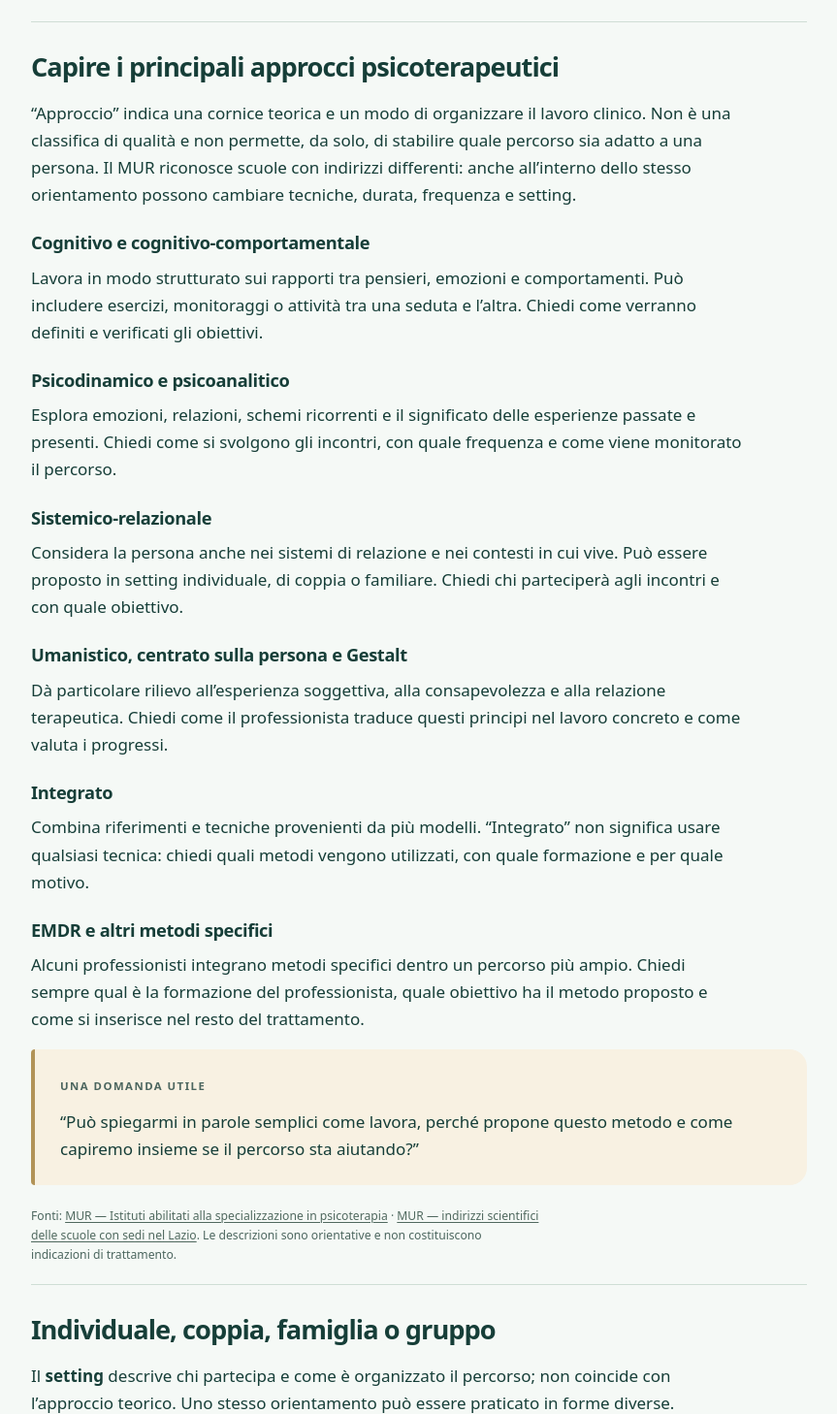
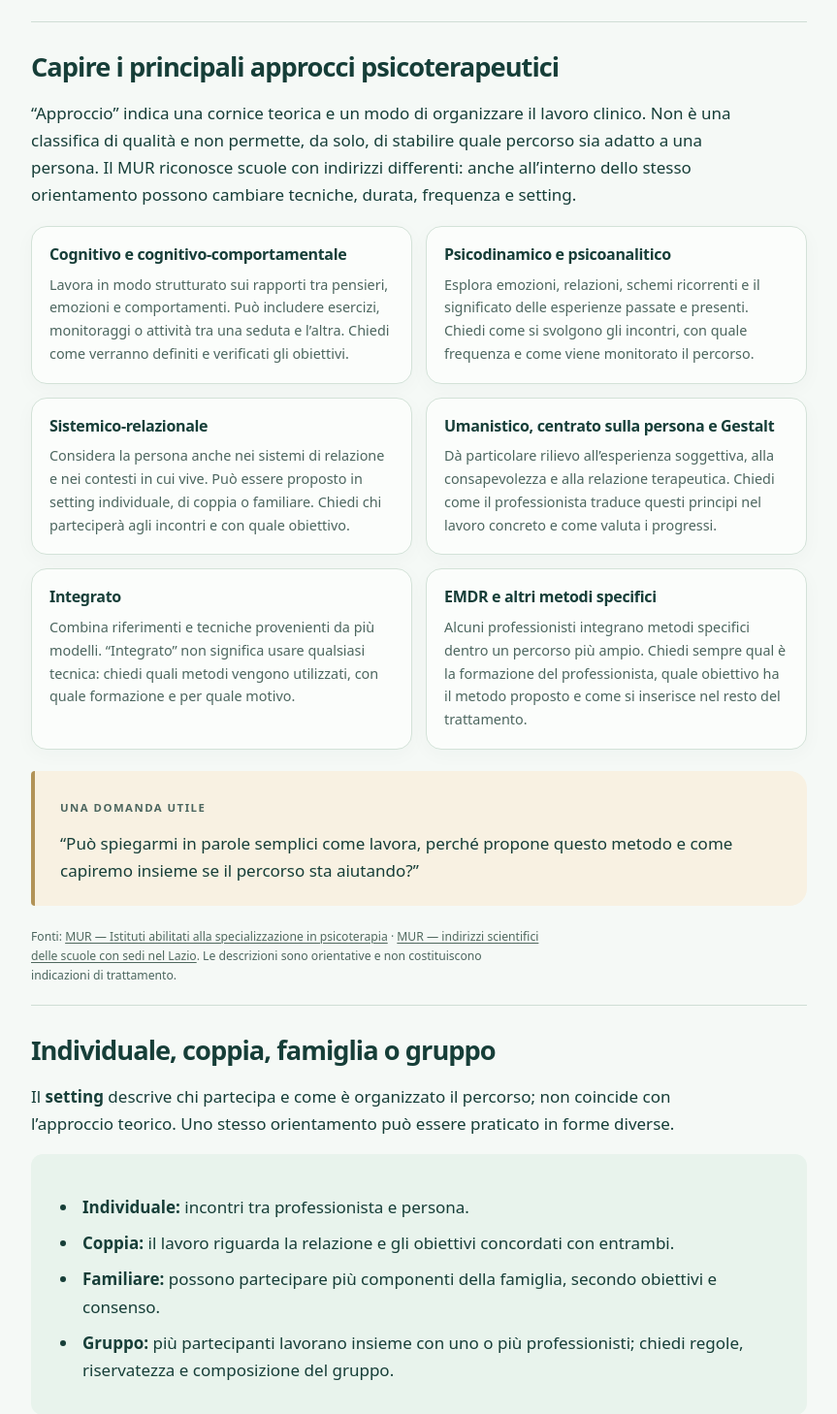
Before and after one commit to robgor95/mappatura-servizi-assistenza-psicologica, a PHP site: page /guide/privato.html in a window 1280 px wide. Shown: the part 2196-3654 px from the top of the page at 97% size, without its empty margins (311-1174 px from the left). Run offline with PHP 8.4, Linux system fonts and the light colour scheme.

Commit message:
style: add readable approach guide cards

```diff
--- a/assets/menta-v7-7.css
+++ b/assets/menta-v7-7.css
@@ -68,3 +68,15 @@ input,select{border-color:#7c9589;border-radius:12px}input::placeholder{color:#6
   .menta-figure[data-state]{animation:none!important;transform:none!important}
   .menta-figure[data-state]>svg{animation:none!important}
 }
+
+
+/* V7.7.2 · user-facing guide and directory refinements. */
+.approach-grid{display:grid;grid-template-columns:repeat(2,minmax(0,1fr));gap:14px;margin:18px 0 22px}
+.approach-grid article{border:1px solid #d3e2d8;border-radius:16px;background:#fbfdfb;padding:18px;box-shadow:0 5px 20px #153d3608}
+.approach-grid h3{font-size:1rem;line-height:1.35;margin:0 0 8px;color:var(--ink)}
+.approach-grid p{font-size:.9rem;line-height:1.65;margin:0;color:var(--muted)}
+.directory-card-link{margin:14px 0 0;padding-top:12px;border-top:1px solid #d9e5dd}
+.directory-card-link a{font-weight:700}
+.svc-detail-sources{padding-left:1.2rem}
+.svc-detail-sources a{word-break:break-word}
+@media(max-width:650px){.approach-grid{grid-template-columns:1fr}.approach-grid article{padding:15px}}
```
